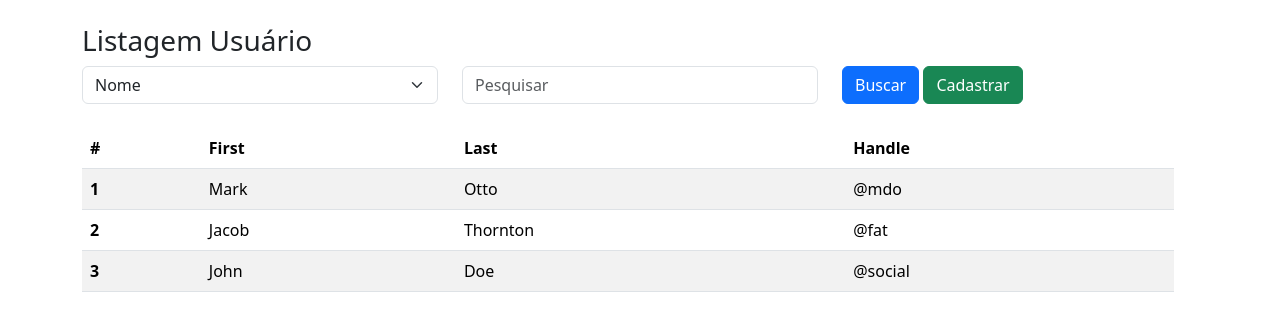
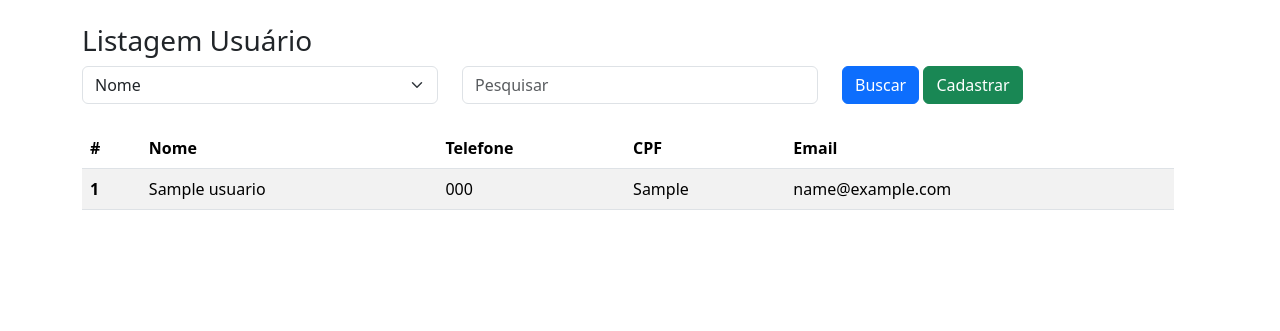
Before and after one commit to lordjack/pweb1_2025_2, a PHP site: page /admin/usuario/UsuarioList.php in a window 1280 px wide. Shown: the part 56-387 px from the top of the page. Run offline with PHP 8.4, Linux system fonts and the light colour scheme; tables that the repository leaves empty or names only in its code hold one stand-in row (values such as "Sample post").

Commit message:
Insert e Listagem CRUD

```diff
--- /dev/null
+++ b/php/blog/admin/db.class.php
@@ -0,0 +1,60 @@
+<?php
+
+class db
+{
+
+    private $host = "localhost";
+    private $user = "root";
+    private $password = "";
+    private $port = "3306";
+    private $dbname = "db_pweb1_2025_2";
+
+    function conn()
+    {
+
+        try {
+            $conn = new PDO(
+                "mysql:host=$this->host;dbname=$this->dbname;port=$this->port",
+                $this->user,
+                $this->password,
+                [
+                    PDO::ATTR_ERRMODE,
+                    PDO::ERRMODE_EXCEPTION,
+                    PDO::MYSQL_ATTR_INIT_COMMAND => " SET NAMES utf8"
+                ]
+            );
+
+            return $conn;
+        } catch (PDOException $e) {
+            echo "Erro: " . $e->getMessage();
+        }
+    }
+
+    public function store($dados)
+    {
+        $conn = $this->conn();
+
+        $sql = "INSERT INTO `usuario` (`nome`, `telefone`, `cpf`, `email`)
+             VALUES (?, ?, ?, ? );";
+
+        $st = $conn->prepare($sql);
+        $st->execute([
+            $dados['nome'],
+            $dados['telefone'],
+            $dados['cpf'],
+            $dados['email']
+        ]);
+    }
+
+    public function all()
+    {
+        $conn = $this->conn();
+
+        $sql = "SELECT * FROM usuario";
+
+        $st = $conn->prepare($sql);
+        $st->execute();
+
+        return $st->fetchAll(PDO::FETCH_CLASS);
+    }
+}
--- a/php/blog/admin/usuario/UsuarioList.php
+++ b/php/blog/admin/usuario/UsuarioList.php
@@ -1,7 +1,14 @@
 <?php
 include '../header.php';
+include '../db.class.php';
+
+$db = new db();
+$dados = $db->all();
+
+//var_dump($dados);
+//exit;
+
 ?>
-
 
 <h3>Listagem Usuário</h3>
 
@@ -32,30 +39,24 @@ include '../header.php';
             <thead>
                 <tr>
                     <th scope="col">#</th>
-                    <th scope="col">First</th>
-                    <th scope="col">Last</th>
-                    <th scope="col">Handle</th>
+                    <th scope="col">Nome</th>
+                    <th scope="col">Telefone</th>
+                    <th scope="col">CPF</th>
+                    <th scope="col">Email</th>
                 </tr>
             </thead>
             <tbody>
-                <tr>
-                    <th scope="row">1</th>
-                    <td>Mark</td>
-                    <td>Otto</td>
-                    <td>@mdo</td>
-                </tr>
-                <tr>
-                    <th scope="row">2</th>
-                    <td>Jacob</td>
-                    <td>Thornton</td>
-                    <td>@fat</td>
-                </tr>
-                <tr>
-                    <th scope="row">3</th>
-                    <td>John</td>
-                    <td>Doe</td>
-                    <td>@social</td>
-                </tr>
+                <?php
+                foreach ($dados as $item) {
+                    echo "<tr>
+                        <th scope='row'>$item->id</th>
+                        <td>$item->nome</td>
+                        <td>$item->telefone</td>
+                        <td>$item->cpf</td>
+                        <td>$item->email</td>
+                    </tr>";
+                }
+                ?>
             </tbody>
         </table>
 
```
Also changed, not shown: php/blog/admin/usuario/UsuarioForm.php (+40 -0 lines).
